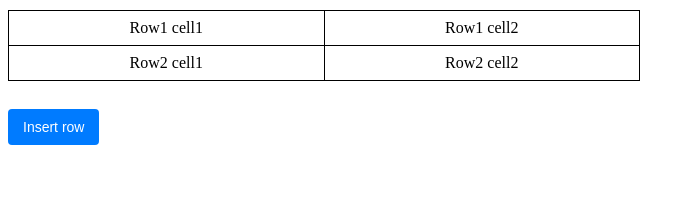
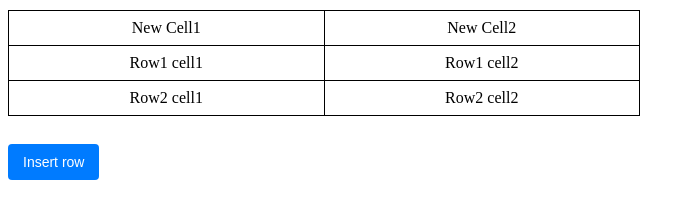
Before and after one commit to acciojob/create-table-1-9381741733, a website: page main.html in a window 1280 px wide. Both pictures are taken after a click on the button "Insert row". Shown: the whole page, without its empty margins (0-695 px from the left). Drawn offline with Linux system fonts and the light colour scheme.

Commit message:
created a submission

```diff
--- a/main.html
+++ b/main.html
@@ -43,7 +43,8 @@ button {
   <br>
   <button onclick="insert_Row()">Insert row</button>
 
-  <script src="script.js">function insert_Row() {
+  <script>
+    function insert_Row() {
       // Get the table by its ID
       const table = document.getElementById("sampleTable");
 
@@ -58,7 +59,6 @@ button {
       cell1.textContent = "New Cell1";
       cell2.textContent = "New Cell2";
     }
-
   </script>
 </body>
 </html>
```
Lines whose indentation alone changed are shown as unchanged.
